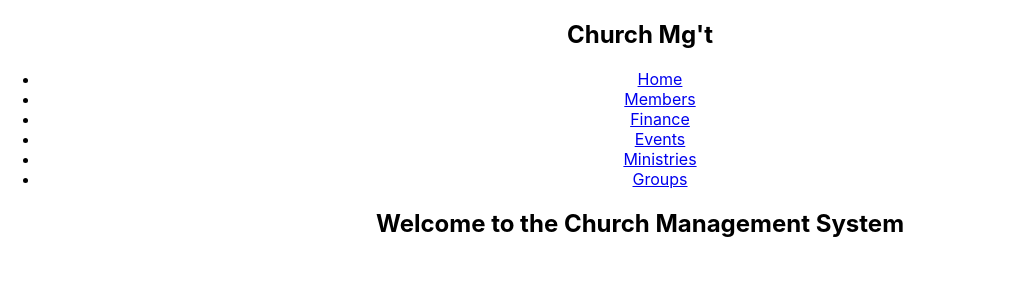
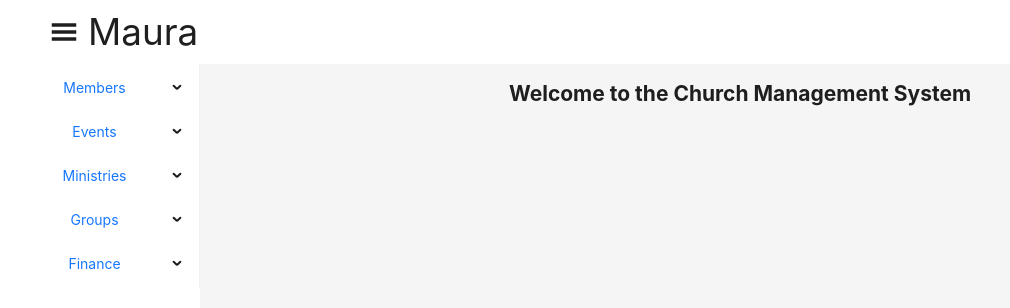
Before and after one commit to Reggeditt/church-management-software, a React (Create React App) app: page / in a window 1280 px wide. Shown: the top 308 px of the page, without its empty margins (0-1010 px from the left). Built offline with nearby package versions, Linux system fonts and the light colour scheme.

Commit message:
setup dashboard

```diff
--- a/package.json
+++ b/package.json
@@ -7,9 +7,11 @@
     "@testing-library/jest-dom": "^5.16.5",
     "@testing-library/react": "^13.4.0",
     "@testing-library/user-event": "^13.5.0",
+    "antd": "^5.4.6",
     "axios": "^1.3.6",
     "react": "^18.2.0",
     "react-dom": "^18.2.0",
+    "react-icons": "^4.8.0",
     "react-redux": "^8.0.5",
     "react-router-dom": "^6.10.0",
     "react-scripts": "5.0.1",
--- a/src/App.css
+++ b/src/App.css
@@ -1,38 +1,15 @@
 .App {
   text-align: center;
+  width: 100vw;
+  height: 100vh;
 }
 
-.App-logo {
-  height: 40vmin;
-  pointer-events: none;
+.container-wrap {
+  width: 100%;
+  height: 100%;
 }
 
-@media (prefers-reduced-motion: no-preference) {
-  .App-logo {
-    animation: App-logo-spin infinite 20s linear;
-  }
+.brand {
+  font-size: 2.3rem;
+  padding: 10px;
 }
-
-.App-header {
-  background-color: #282c34;
-  min-height: 100vh;
-  display: flex;
-  flex-direction: column;
-  align-items: center;
-  justify-content: center;
-  font-size: calc(10px + 2vmin);
-  color: white;
-}
-
-.App-link {
-  color: #61dafb;
-}
-
-@keyframes App-logo-spin {
-  from {
-    transform: rotate(0deg);
-  }
-  to {
-    transform: rotate(360deg);
-  }
-}
--- a/src/App.js
+++ b/src/App.js
@@ -8,9 +8,47 @@ import Finance from './routes/Finance';
 import Groups from './routes/Groups';
 import Events from './routes/Events';
 
+import 'antd/dist/antd.js'
+import { Button, Layout } from 'antd';
+import { Content, Header } from 'antd/es/layout/layout';
+import Sider from 'antd/es/layout/Sider';
+import MenuComponent from './components/Menu';
+import TitleBlock from './components/Title';
 function App() {
   return (
     <div className="App">
+      <Layout className="container-wrap">
+        <Header style={{
+          backgroundColor: "#fff",
+          display: "flex",
+          alignItems: "center"
+        }}>
+          <TitleBlock />
+        </Header>
+        <Layout>
+          <Sider theme='light'>
+            <MenuComponent />
+          </Sider>
+          <Content>
+            <Routes>
+              <Route path="/" element={<Home />} />
+              <Route path="/members" element={<Members />} />
+              <Route path="/ministries" element={<Ministries />} />
+              <Route path="/finance" element={<Finance />} />
+              <Route path="/groups" element={<Groups />} />
+              <Route path="/events" element={<Events />} />
+            </Routes>
+          </Content>
+        </Layout>
+      </Layout>
+    </div>
+  );
+}
+
+export default App;
+
+
+{/* <Button type='primary'>My button</Button>
       <Navbar />
       <Routes>
         <Route path="/" element={<Home />} />
@@ -19,9 +57,4 @@ function App() {
         <Route path="/finance" element={<Finance />} />
         <Route path="/groups" element={<Groups />} />
         <Route path="/events" element={<Events />} />
-      </Routes>
-    </div>
-  );
-}
-
-export default App;
+      </Routes> */}
--- /dev/null
+++ b/src/components/Menu.js
@@ -0,0 +1,133 @@
+import Menu from "antd/es/menu";
+import { Link } from "react-router-dom";
+
+const MenuComponent = () => {
+  return (
+    <Menu
+      mode="inline"
+      items={[
+        {
+          label: (
+            <Link to={'/members'}>Members</Link>
+          ),
+          key: "members",
+          icon: "",
+          children: [],
+        },
+        {
+          label: (
+            <Link to={'/events'}>Events</Link>
+          ),
+          key: "events",
+          icon: "",
+          children: [
+            {
+              label: "Services",
+              key: "services",
+              icon: "",
+            },
+            {
+              label: "Celebrations",
+              key: "celebrations",
+              icon: "",
+            },
+            {
+              label: "Special Programs",
+              key: "special_programs",
+              icon: "",
+            },
+          ],
+        },
+        {
+          label: (
+            <Link to={'/ministries'}>Ministries</Link>
+          ),
+          key: "minstries",
+          icon: "",
+          children: [
+            {
+              label: "Music",
+              key: "music_ministry",
+              icon: "",
+            },
+            {
+              label: "Media & Technical",
+              key: "media_technical_ministry",
+              icon: "",
+            },
+            {
+              label: "Protocol",
+              key: "protocol_ministry",
+              icon: "",
+            },
+            {
+              label: "Intercessory",
+              key: "intercessory_ministry",
+              icon: "",
+            },
+          ],
+        },
+        {
+          label: (
+            <Link to={'/groups'}>Groups</Link>
+          ),
+          key: "groups",
+          icon: "",
+          children: [
+            {
+              label: "Children",
+              key: "children",
+              icon: "",
+            },
+            {
+              label: "Youth",
+              key: "youth",
+              icon: "",
+            },
+            {
+              label: "Singles",
+              key: "singles",
+              icon: "",
+            },
+            {
+              label: "Men's Fellowship",
+              key: "men",
+              icon: "",
+            },
+            {
+              label: "Women's Fellowship",
+              key: "women",
+              icon: "",
+            },
+            {
+              label: "DayBorn Groups",
+              key: "women",
+              icon: "",
+            },
+          ],
+        },
+        {
+          label: (
+            <Link to={'/finance'}>Finance</Link>
+          ),
+          key: "acounts",
+          icon: "",
+          children: [
+            // {
+            //   label: "Income",
+            //   key: "",
+            //   icon: "",
+            // },
+            // {
+            //   label: "",
+            //   key: "",
+            //   icon: "",
+            // },
+          ],
+        },
+      ]}
+    ></Menu>
+  )
+};
+
+export default MenuComponent;
--- /dev/null
+++ b/src/components/Title.js
@@ -0,0 +1,12 @@
+import {GiHamburgerMenu} from 'react-icons/gi'
+
+const TitleBlock = () => {
+  return (
+    <>
+      <GiHamburgerMenu size={28} className="hamburger" />
+      <div className="brand">Maura</div>
+    </>
+  )
+};
+
+export default TitleBlock;
--- a/src/index.js
+++ b/src/index.js
@@ -5,14 +5,21 @@ import App from './App';
 import { BrowserRouter } from 'react-router-dom';
 import { Provider } from 'react-redux';
 import store from './redux/store';
+import { ConfigProvider } from 'antd';
 
 const root = ReactDOM.createRoot(document.getElementById('root'));
 root.render(
   <React.StrictMode>
     <BrowserRouter>
-      <Provider store={store}>
-        <App />
-      </Provider>
+      <ConfigProvider theme={{
+        token: {
+          colorPrimary: "#2123bf",
+        },
+      }}>
+        <Provider store={store}>
+          <App />
+        </Provider>
+      </ConfigProvider>
     </BrowserRouter>
   </React.StrictMode>
 );
--- a/src/routes/Events.js
+++ b/src/routes/Events.js
@@ -1,3 +1,5 @@
-const Events = () => {};
+const Events = () => {
+  return <div>If there's an event, youre sure to find it here!</div>
+};
 
 export default Events;
--- a/src/routes/Finance.js
+++ b/src/routes/Finance.js
@@ -1,3 +1,5 @@
-const Finance = () => {};
+const Finance = () => {
+  return <div>This is finance Page</div>
+};
 
 export default Finance;
--- a/src/routes/Groups.js
+++ b/src/routes/Groups.js
@@ -1,3 +1,5 @@
-const Groups = () => {};
+const Groups = () => {
+  <div>These are all the groups</div>
+};
 
 export default Groups;
--- a/src/routes/Members.js
+++ b/src/routes/Members.js
@@ -1,3 +1,5 @@
-const Members = () => {};
+const Members = () => {
+  return <div>Members Page</div>
+};
 
 export default Members;
--- a/src/routes/Ministries.js
+++ b/src/routes/Ministries.js
@@ -1,3 +1,5 @@
-const Ministries = () => {};
+const Ministries = () => {
+  return <div>Welcome to the Ministries!</div>
+};
 
 export default Ministries;
```
Also changed, not shown: 1 other file (tests, documents, lock files or other folders).
